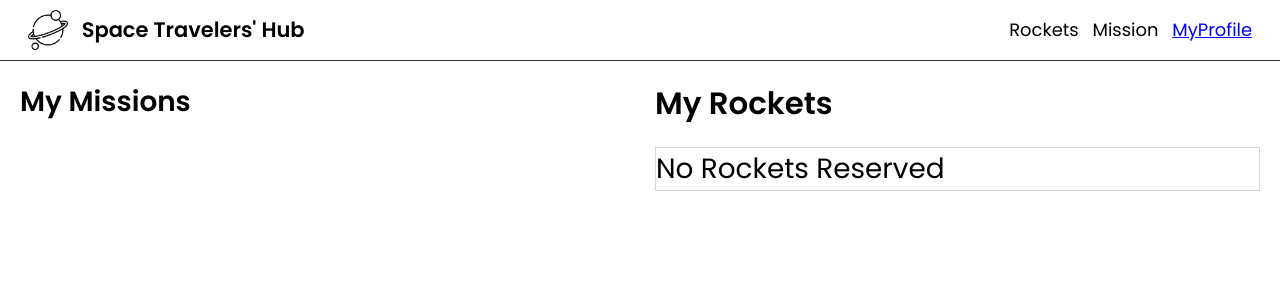
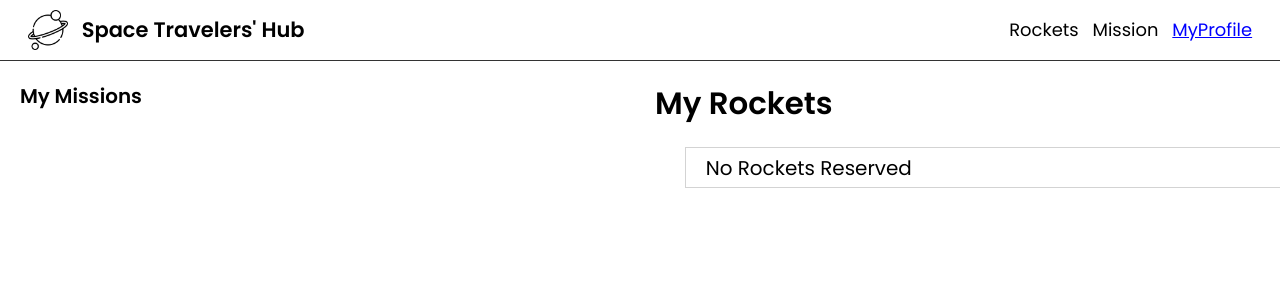
Before and after one commit to MMhaidari/space-travelers, a React (Create React App) app: page /profilepage in a window 1280 px wide. Shown: the top 300 px of the page. Built offline with nearby package versions, Linux system fonts and the light colour scheme.

Commit message:
Fix styling errors

```diff
--- a/src/components/MyProfile.css
+++ b/src/components/MyProfile.css
@@ -9,13 +9,17 @@
 
 .profile-section__header {
   font-size: 3.1rem;
+  margin-bottom: 2rem;
 }
 
 .profile-table {
   width: 100%;
-  margin: 2rem 0;
 }
 
 .name {
-  font-size: 2.8rem;
+  font-size: 2rem;
 }
+
+.profile-table .name {
+  padding: 0.5rem 2rem;
+}
```
